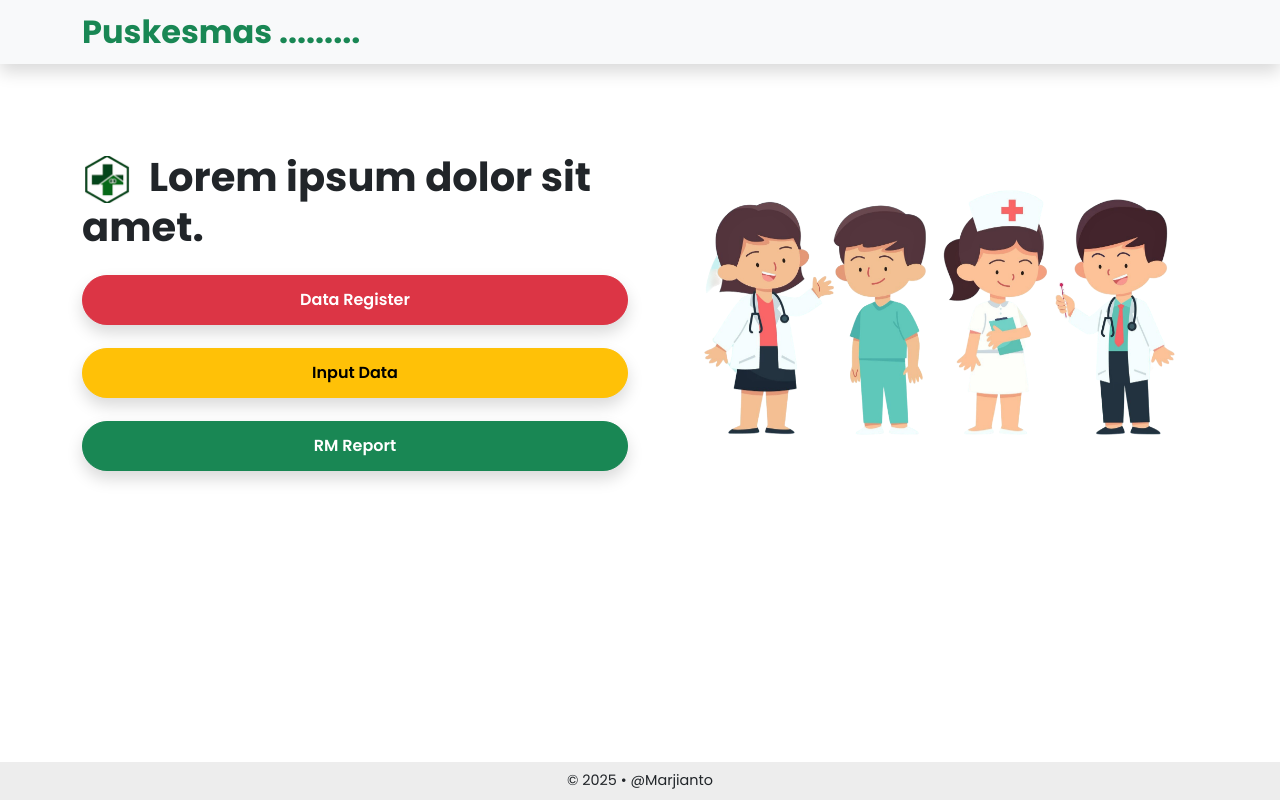
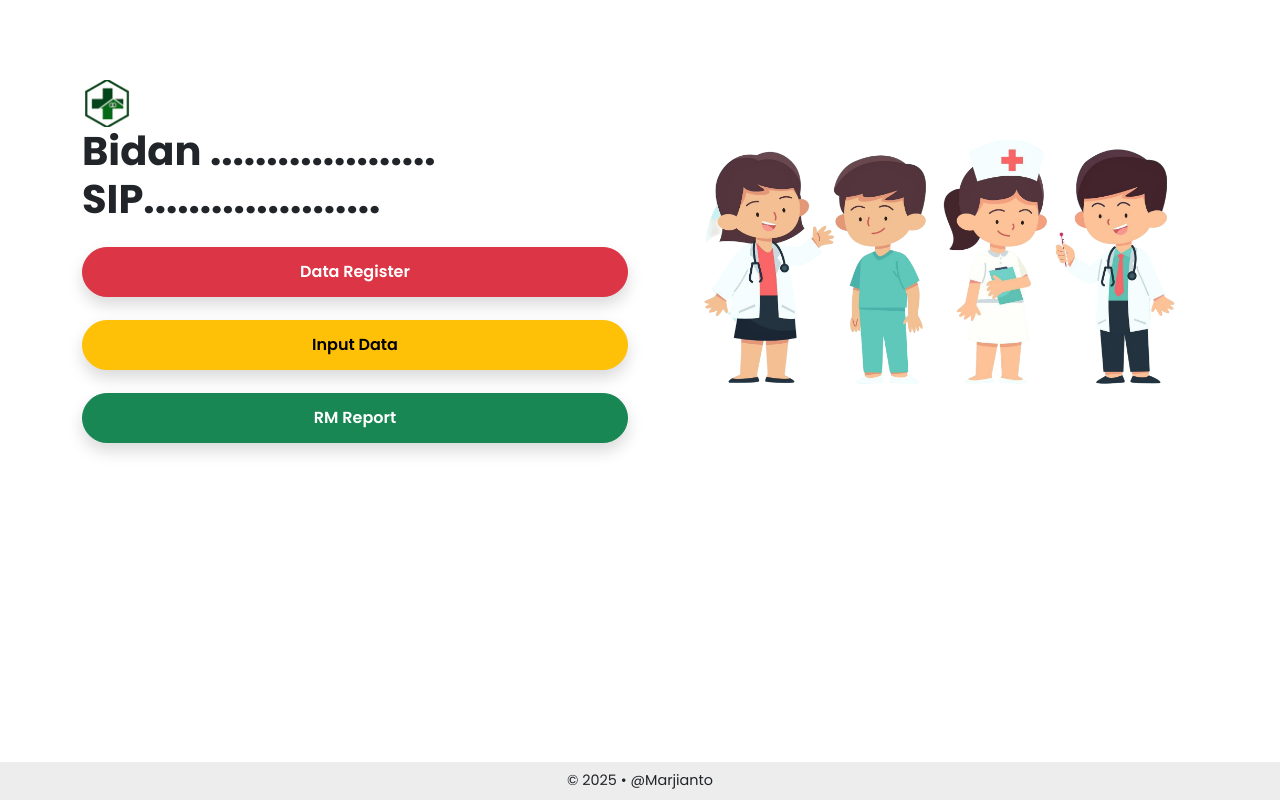
Before and after one commit to Baaltazard/RekamMedis, a plain HTML site: page index.html in a window 1280 px wide. Drawn offline with nearby package versions, Linux system fonts and the light colour scheme.

Commit message:
Update index.html

```diff
--- a/index.html
+++ b/index.html
@@ -56,25 +56,16 @@
   </head>
 
   <body>
-    <nav
-      class="navbar navbar-light bg-light shadow"
-      style="background-color: #f8f9fa; z-index: 1000"
-    >
-      <div class="container">
-        <span class="navbar-brand mb-0 h1 text-success fw-bold"
-          >Puskesmas .........</span
-        >
-        <div></div>
-      </div>
-    </nav>
+
 
     <section class="hero">
       <div class="container">
         <div class="row align-items-center">
           <div class="col-lg-6">
+             <img src="logo.png" alt="" style="width: 50px" />
             <h1 class="fw-bold mb-4">
-              <img src="logo.png" alt="" style="width: 50px" /> &nbsp;Lorem
-              ipsum dolor sit amet.
+             Bidan .................... <br>
+             SIP.....................
             </h1>
             <div class="d-grid gap-2">
               <a
```
